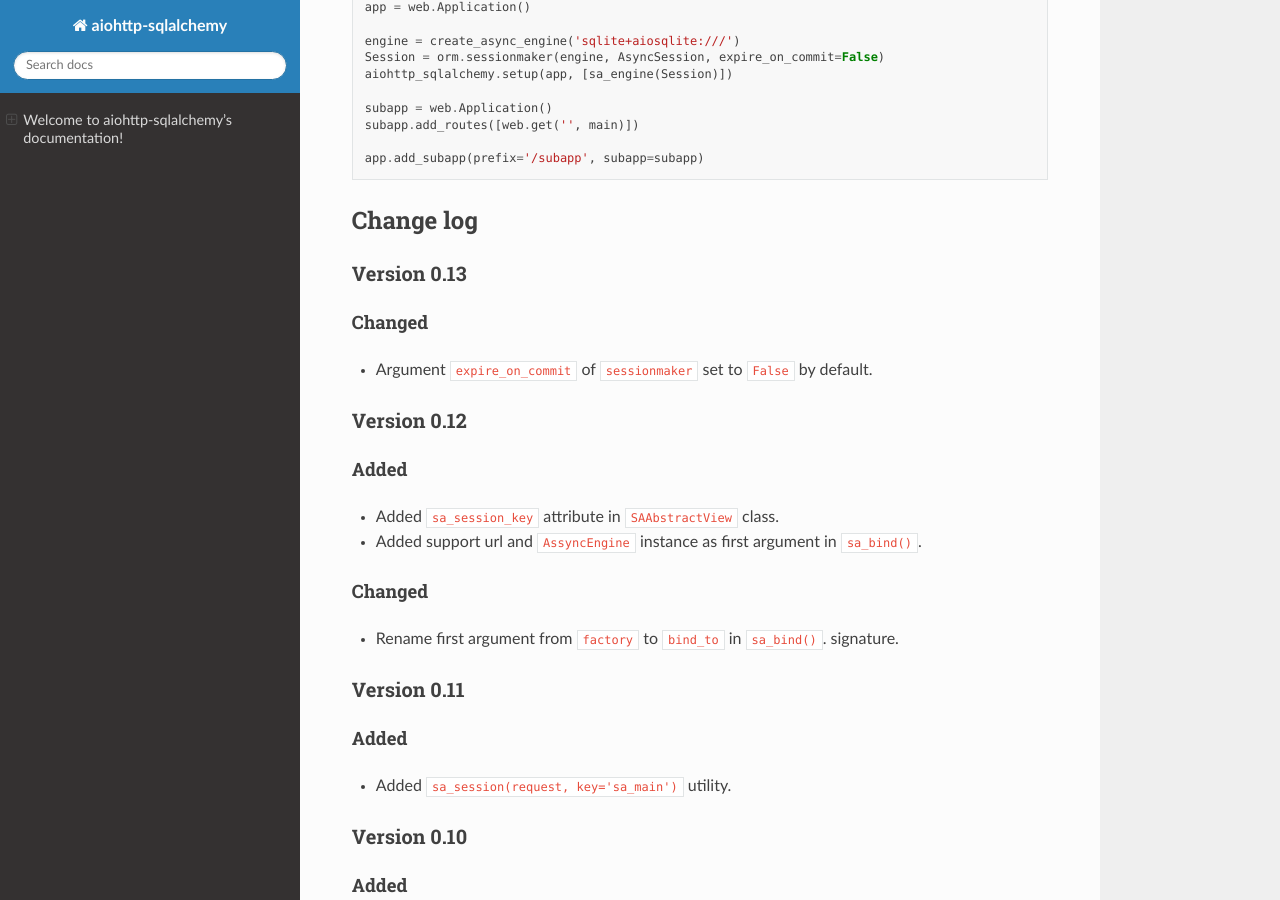
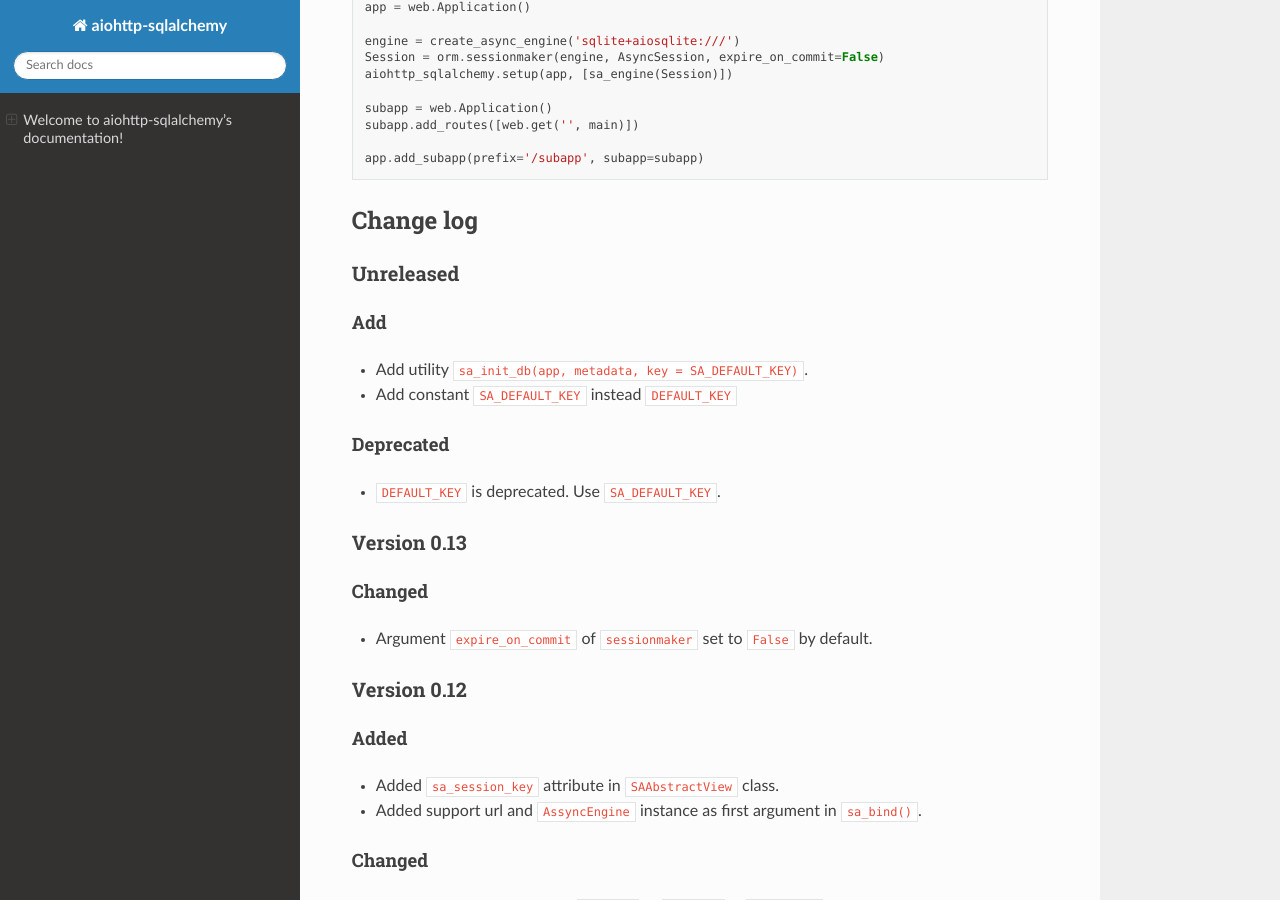
Before and after one commit to ri-gilfanov/aiohttp-sqlalchemy, a Sphinx documentation site: the page built from docs/index.rst, in a window 1280 px wide and 900 px high, scrolled down 3556 px. Built offline with Sphinx 7.4.7 and the Read the Docs theme 2.0.0, drawn with Linux system fonts in a browser that asks for light colours.

Commit message:
Update change log

```diff
--- a/docs/index.rst
+++ b/docs/index.rst
@@ -222,6 +222,17 @@ Nested apps
 
 Change log
 ----------
+Unreleased
+^^^^^^^^^^
+Add
+"""
+* Add utility ``sa_init_db(app, metadata, key = SA_DEFAULT_KEY)``.
+* Add constant ``SA_DEFAULT_KEY`` instead ``DEFAULT_KEY``
+
+Deprecated
+""""""""""
+* ``DEFAULT_KEY`` is deprecated. Use ``SA_DEFAULT_KEY``.
+
 Version 0.13
 ^^^^^^^^^^^^
 Changed
```
